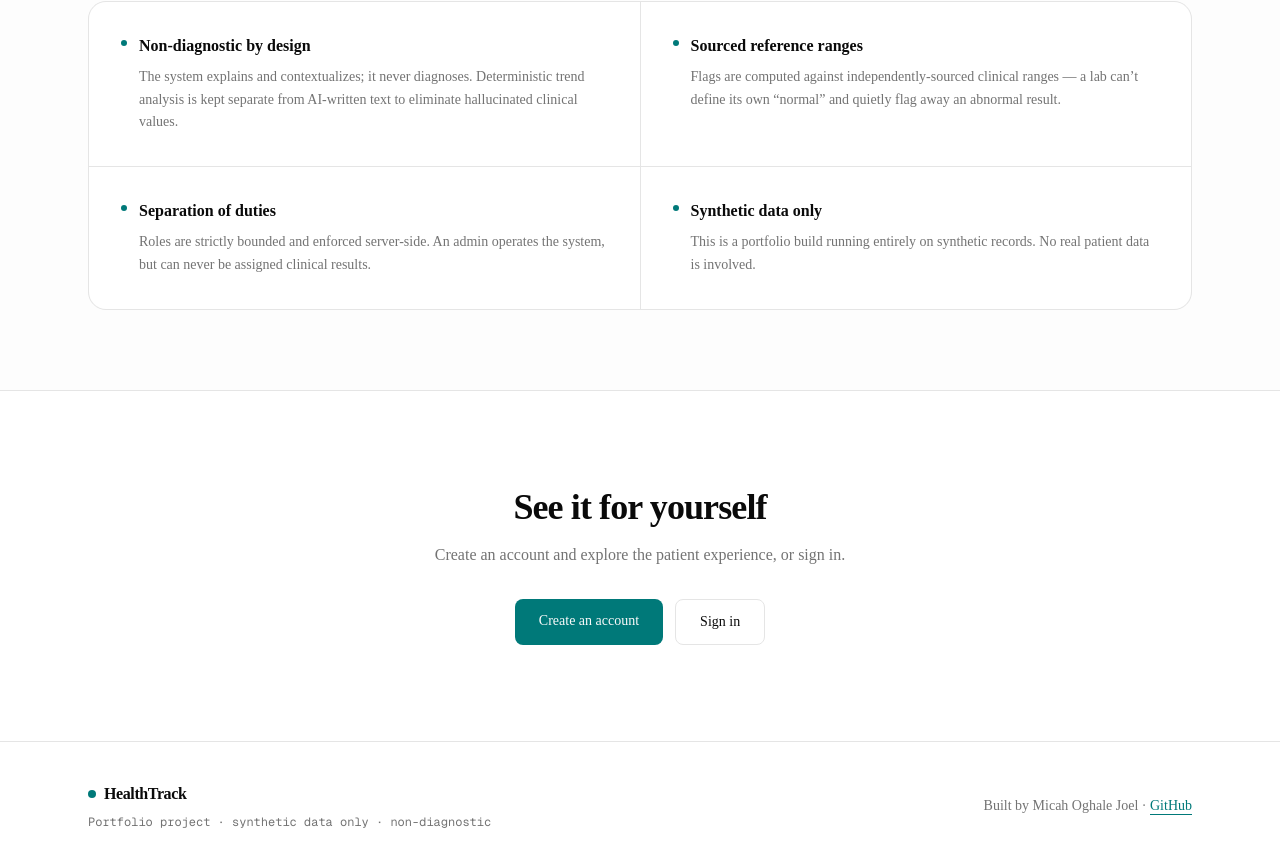
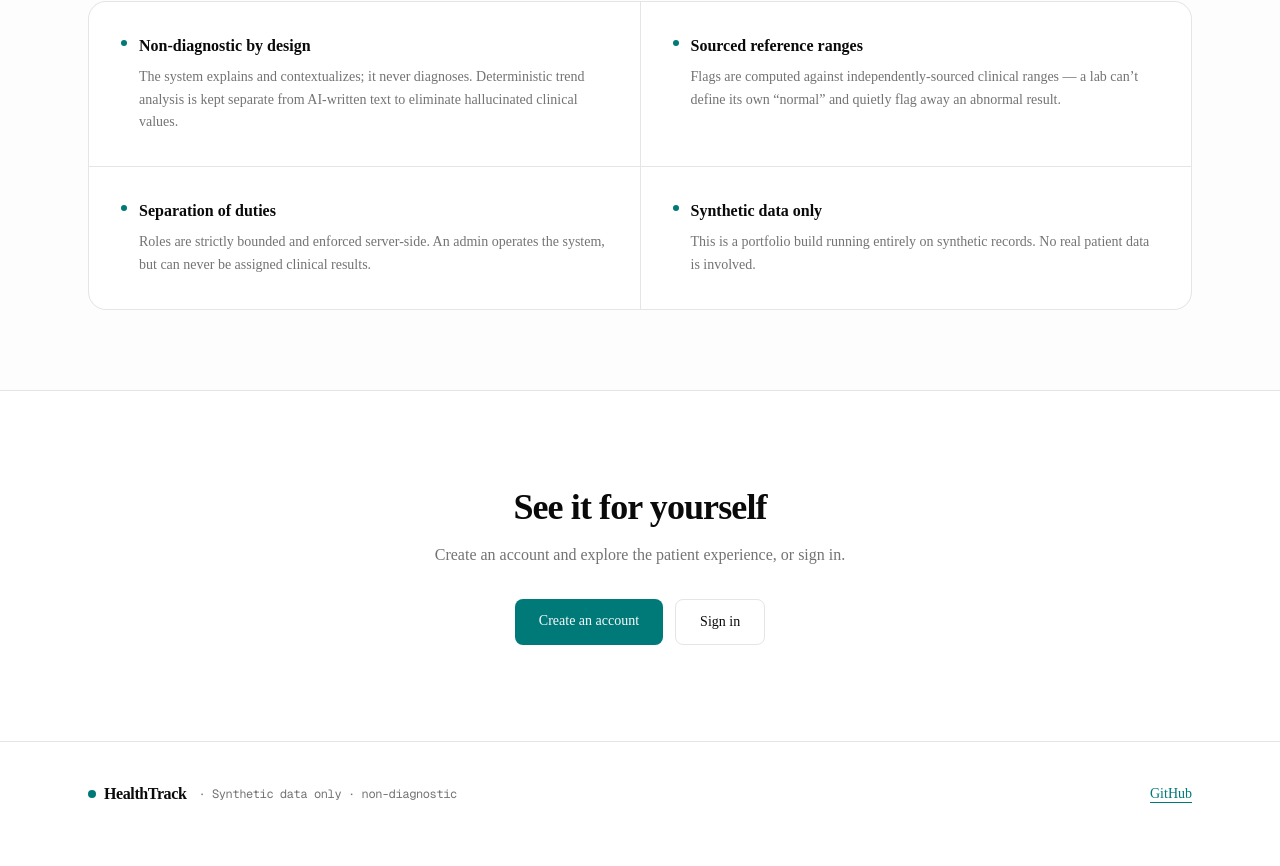
Before and after one commit to justmic007/HealthTrack-web, a Next.js app: page / in a window 1280 px wide. Shown: the part 2097-2963 px from the top of the page. Built offline with nearby package versions, Linux system fonts and the light colour scheme; no server answers.

Commit message:
feat(ui): professional teal accent app-wide + polished landing page

```diff
--- a/app/page.tsx
+++ b/app/page.tsx
@@ -244,13 +244,12 @@ export default function Landing() {
             <div className="flex items-center gap-2 font-semibold tracking-tight">
               <span className="inline-block h-2 w-2 rounded-full bg-primary" aria-hidden />
               HealthTrack
+              <span className="ml-1 font-mono text-xs font-normal text-muted-foreground">
+                · Synthetic data only · non-diagnostic
+              </span>
             </div>
-            <p className="mt-2 font-mono text-xs text-muted-foreground">
-              Portfolio project · synthetic data only · non-diagnostic
-            </p>
           </div>
           <div className="text-sm text-muted-foreground">
-            Built by Micah Oghale Joel ·{" "}
             <a
               href="https://github.com/justmic007/HealthTrack-web"
               target="_blank"
```
